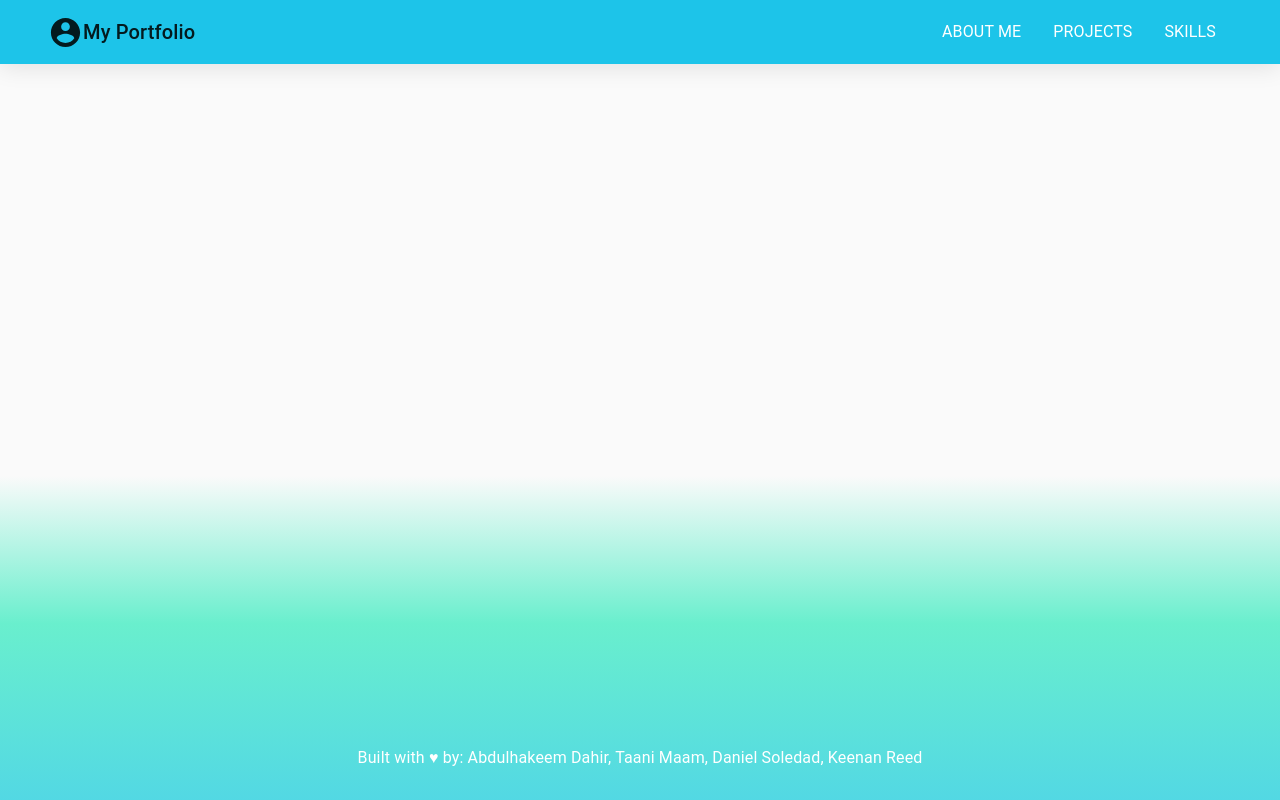
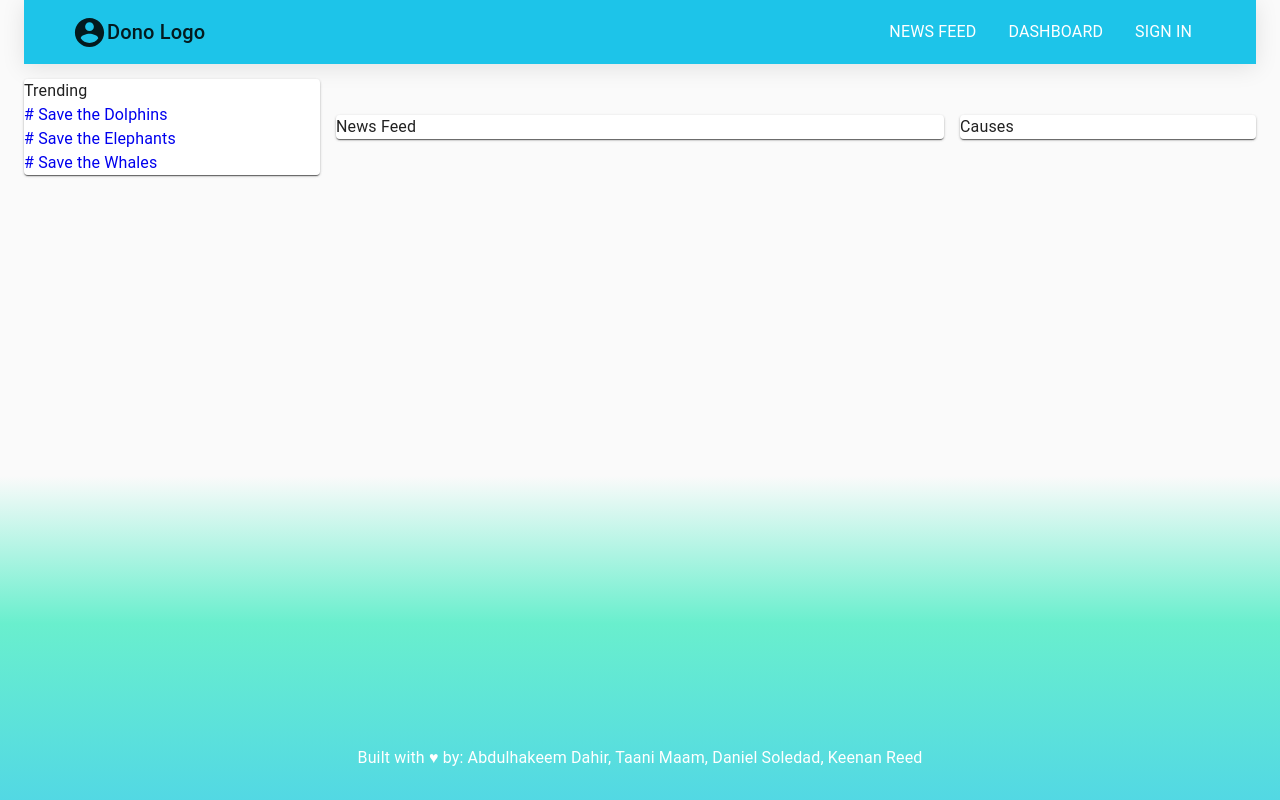
Before and after one commit to abdulhakeemdahir/deno-application, a React (Create React App) app in the folder client/: page / in a window 1280 px wide. Built offline with nearby package versions, Linux system fonts and the light colour scheme.

Commit message:
setting up Trending component

```diff
--- /dev/null
+++ b/client/src/components/Trending.js
@@ -0,0 +1,22 @@
+import { Typography, Paper, Card, TextField, Button } from "@material-ui/core";
+import { makeStyles } from "@material-ui/core/styles";
+
+const useStyles = makeStyles({
+	textStyle: {
+		textDecoration: "none",
+	},
+	margin: {
+		marginTop: "15px",
+		marginBottom: "15px",
+	},
+});
+export default function Trending(props) {
+	const classes = useStyles();
+	return (
+		<div className='Trending'>
+			<a href={props.link} className={classes.textStyle}>
+				<Typography variant='body1'># {props.name}</Typography>
+			</a>
+		</div>
+	);
+}
--- a/client/src/components/navigation/Nav.js
+++ b/client/src/components/navigation/Nav.js
@@ -34,9 +34,9 @@ const useStyles = makeStyles({
 });
 
 const navLinks = [
-	{ title: `about me`, path: `#about-me` },
-	{ title: `projects`, path: `#projects` },
-	{ title: `skills`, path: `#skills` },
+	{ title: `news feed`, path: `#news` },
+	{ title: `dashboard`, path: `#dashboard` },
+	{ title: `sign in`, path: `#sign-in` },
 ];
 
 export default function Nav() {
@@ -48,7 +48,7 @@ export default function Nav() {
 				<Container maxWidth='lg' className={classes.navbarDisplayFlex}>
 					<IconButton edge='start' color='inherit' aria-label='AccountCircle'>
 						<AccountCircle fontSize='large' />
-						<Typography variant='h6'>My Portfolio</Typography>
+						<Typography variant='h6'>Dono Logo</Typography>
 					</IconButton>
 					<Hidden smDown>
 						<List
--- a/client/src/containers/Main.js
+++ b/client/src/containers/Main.js
@@ -1,15 +1,8 @@
-import {
-	Typography,
-	Grid,
-	Avatar,
-	TextField,
-	Button,
-	ButtonGroup,
-} from "@material-ui/core";
+import React, { useState } from "react";
+import { Container, Typography, Grid, Paper, Card } from "@material-ui/core";
 import { makeStyles } from "@material-ui/core/styles";
-import LockOutlinedIcon from "@material-ui/icons/LockOutlined";
 import Nav from "../components/navigation/Nav";
-import Logo from "../images/logo@2x.png";
+import Trending from "../components/Trending";
 
 const useStyles = makeStyles({
 	paper: {
@@ -19,22 +12,65 @@ const useStyles = makeStyles({
 		boxShadow: "0 3.42857px 23px rgb(0 0 0 / 10%)",
 		padding: "20px",
 	},
+	margin: {
+		marginTop: "15px",
+		marginBottom: "15px",
+	},
 });
 export default function Main() {
 	const classes = useStyles();
+	const [trendingState] = useState([
+		{
+			hashTag: "Save the Dolphins",
+			url: "#",
+		},
+		{
+			hashTag: "Save the Elephants",
+			url: "#",
+		},
+		{
+			hashTag: "Save the Whales",
+			url: "#",
+		},
+	]);
 	return (
 		<div className='Main'>
+			<Container>
 				<Nav />
 				<Grid
 					container
 					direction='row'
 					justify='center'
 					alignItems='center'
-				className={`${classes.centerContainer}`}
-				xs={12}
-				sm={8}
-				xl={6}
-			></Grid>
+					// className={`${classes.centerContainer}`}
+					spacing={2}
+				>
+					<Grid item xs={12} sm={3} className={classes.margin}>
+						<Paper>
+							<Card>
+								<Typography>Trending</Typography>
+								{trendingState.map(card => (
+									<Trending name={card.hashTag} link={card.url} />
+								))}
+							</Card>
+						</Paper>
+					</Grid>
+					<Grid item xs={12} sm={6} className={classes.margin}>
+						<Paper>
+							<Card>
+								<Typography>News Feed</Typography>
+							</Card>
+						</Paper>
+					</Grid>
+					<Grid item xs={12} sm={3} className={classes.margin}>
+						<Paper>
+							<Card>
+								<Typography>Causes</Typography>
+							</Card>
+						</Paper>
+					</Grid>
+				</Grid>
+			</Container>
 		</div>
 	);
 }
```
Lines whose indentation alone changed are shown as unchanged.
